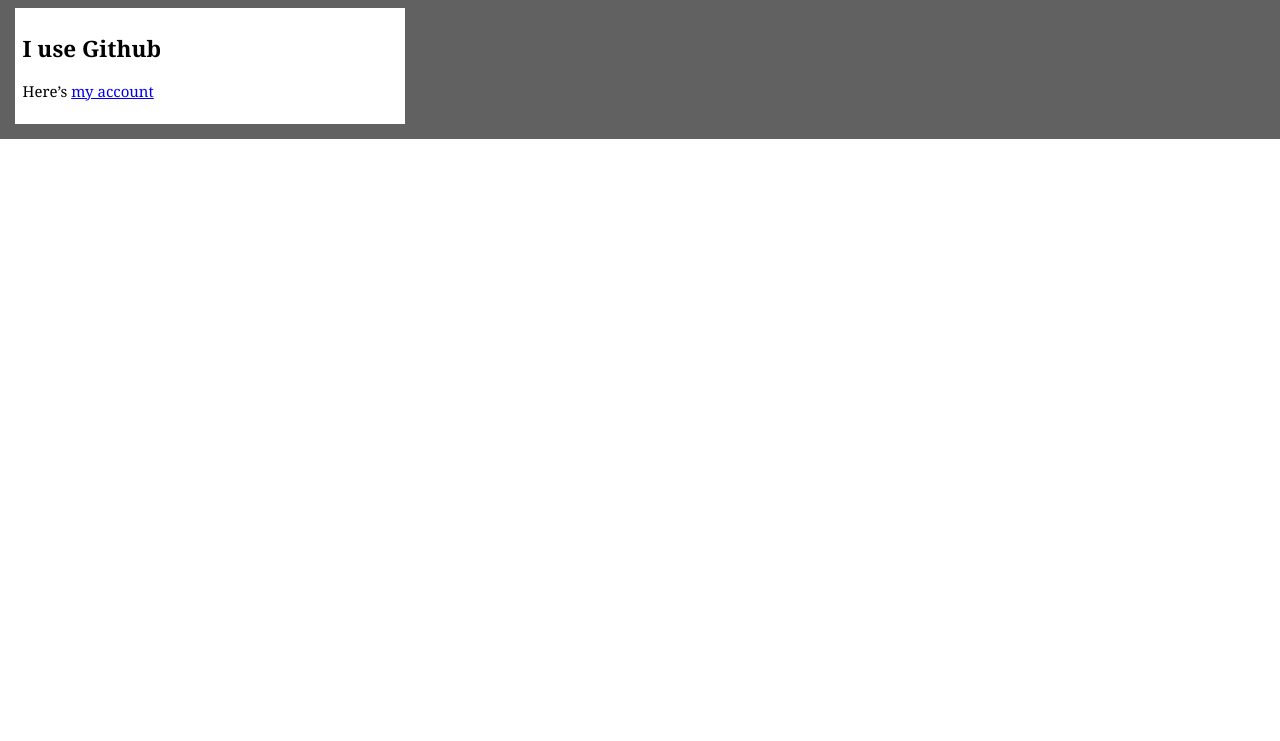
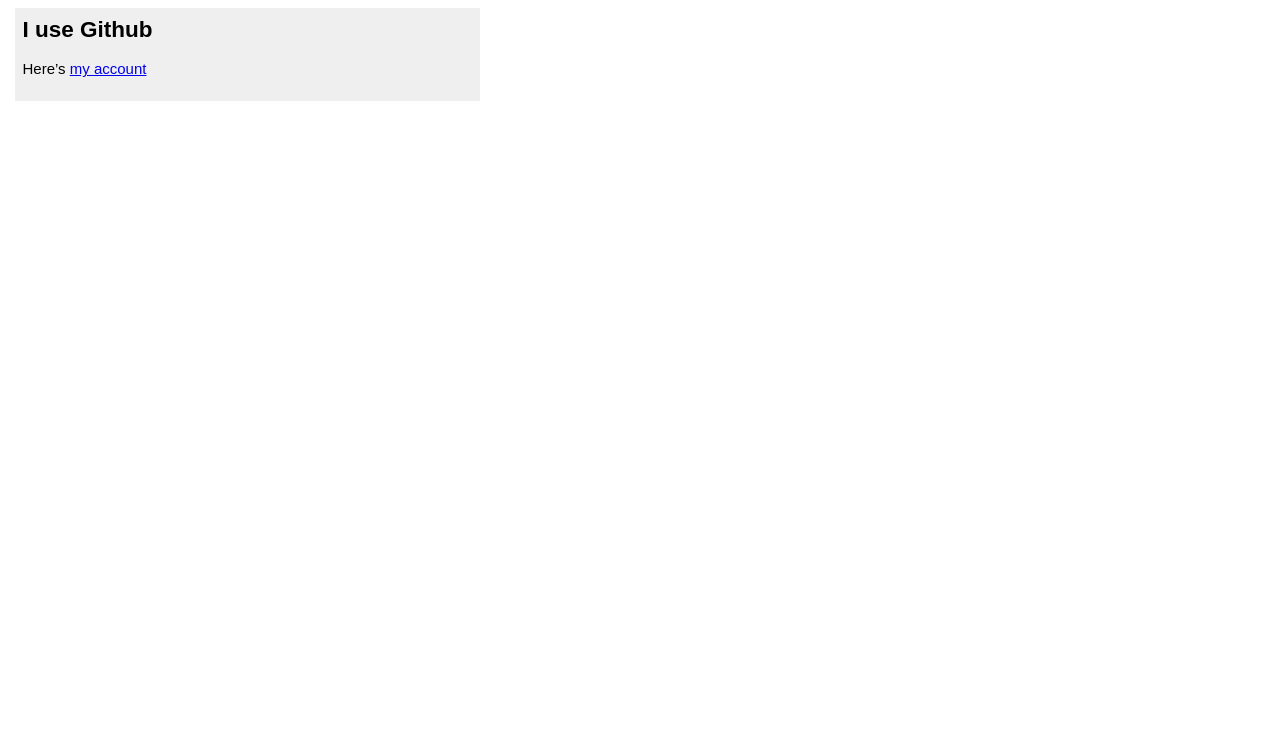
Before and after one commit to lachlanhardy/github-activity-badge, a plain HTML site: page index.html in a window 1280 px wide. Shown: the part 59-800 px from the top of the page. Drawn offline with nearby package versions, Linux system fonts and the light colour scheme.

Commit message:
tidying up new styles

```diff
--- a/inc/css/screen.css
+++ b/inc/css/screen.css
@@ -6,15 +6,17 @@
 ****/
 
 /* - =Structure - */
-body {background: #fff; color: #0e0e0e; font: 62.5%/1.3 Georgia, "Times New Roman", Times, serif; margin: 0; padding: 0;}
+body {background: #fff; color: #0e0e0e; font: 62.5%/1.3 Arial, 'Helvetica Neue', Helvetica, sans-serif; margin: 0; padding: 0;}
 
-#page {background: #616161; font-size: 1.5em; padding: 1em;}
+#page {font-size: 1.5em; padding: 1em;}
 
   #header {background: #0e0e0e; border-bottom: 2px solid #666; color: #fff; font-size: 1.5em; padding: 0.2em 1em 0.5em 1em;}
     #header h1 {background: #0e0e0e; color: #ff8000; font-weight: 700; letter-spacing: 0.06em; margin: 0;}
 
-  #github {background: #fff; color: #000; padding: 0.5em; width: 25em;}
-    #github dl {}
+  #github {background: #efefef; color: #000; padding: 0.5em; width: 30em;}
+    #github h2 {margin: 0;}
+    #github p {}
+    #github dl {margin: 0.4em 0 0 0;}
       #github dt {font-weight: 700; margin: 0 0 0.5em 0;}
         #github dt strong {display: block;}
           #github dt a {}
```
